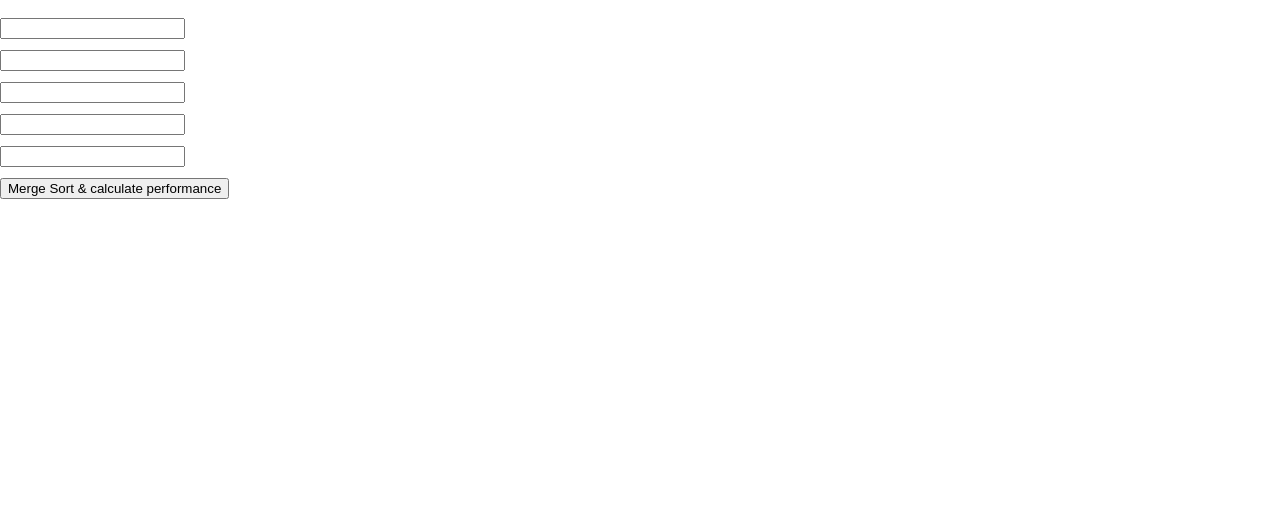
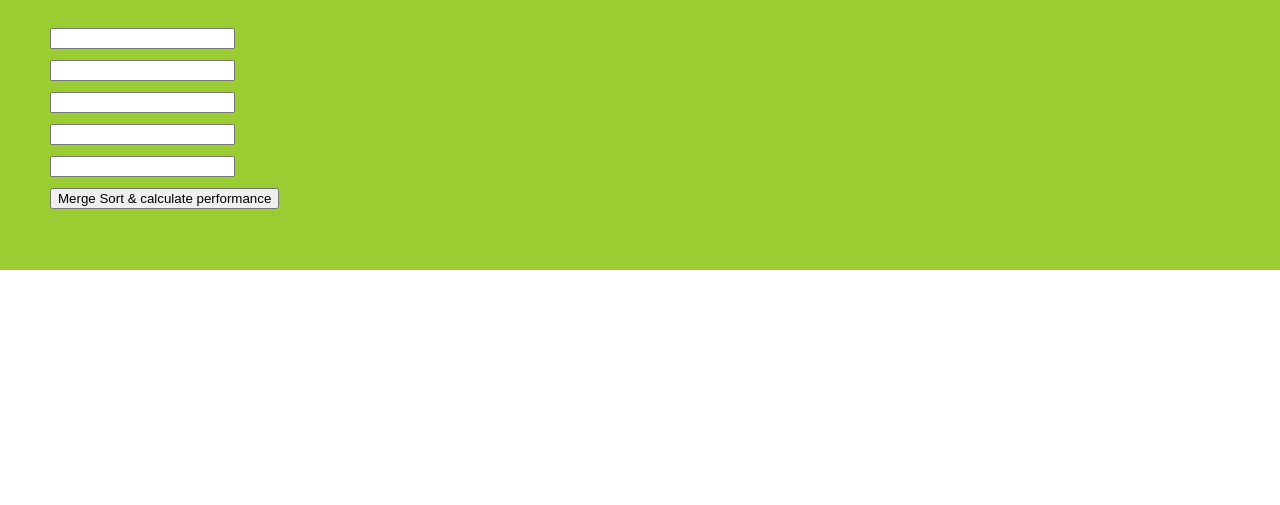
Before and after one commit to krishanpal99/DevopsProject_KOM60AP02, a plain HTML site: page index.html in a window 1280 px wide. Shown: the part 295-800 px from the top of the page. Drawn offline with Linux system fonts and the light colour scheme.

Commit message:
updated css for inputf class

```diff
--- a/front.css
+++ b/front.css
@@ -65,3 +65,9 @@ body {
    top: 80px;
    left: 450px;
   }
+  .inputf{
+    align-items: center;
+    background-color: yellowgreen;
+    padding-left: 50px;
+    padding-top: 10px;
+  }
```
